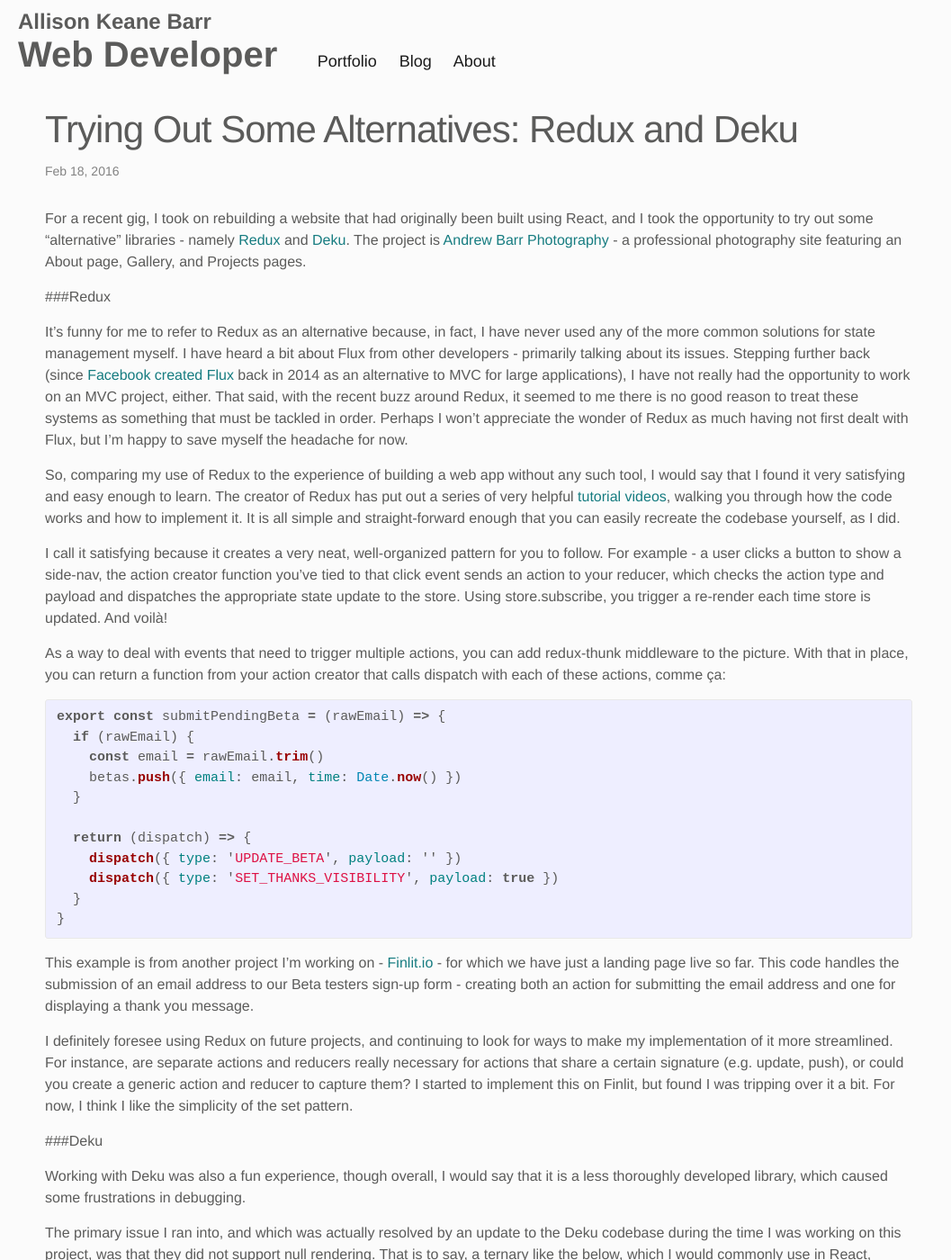
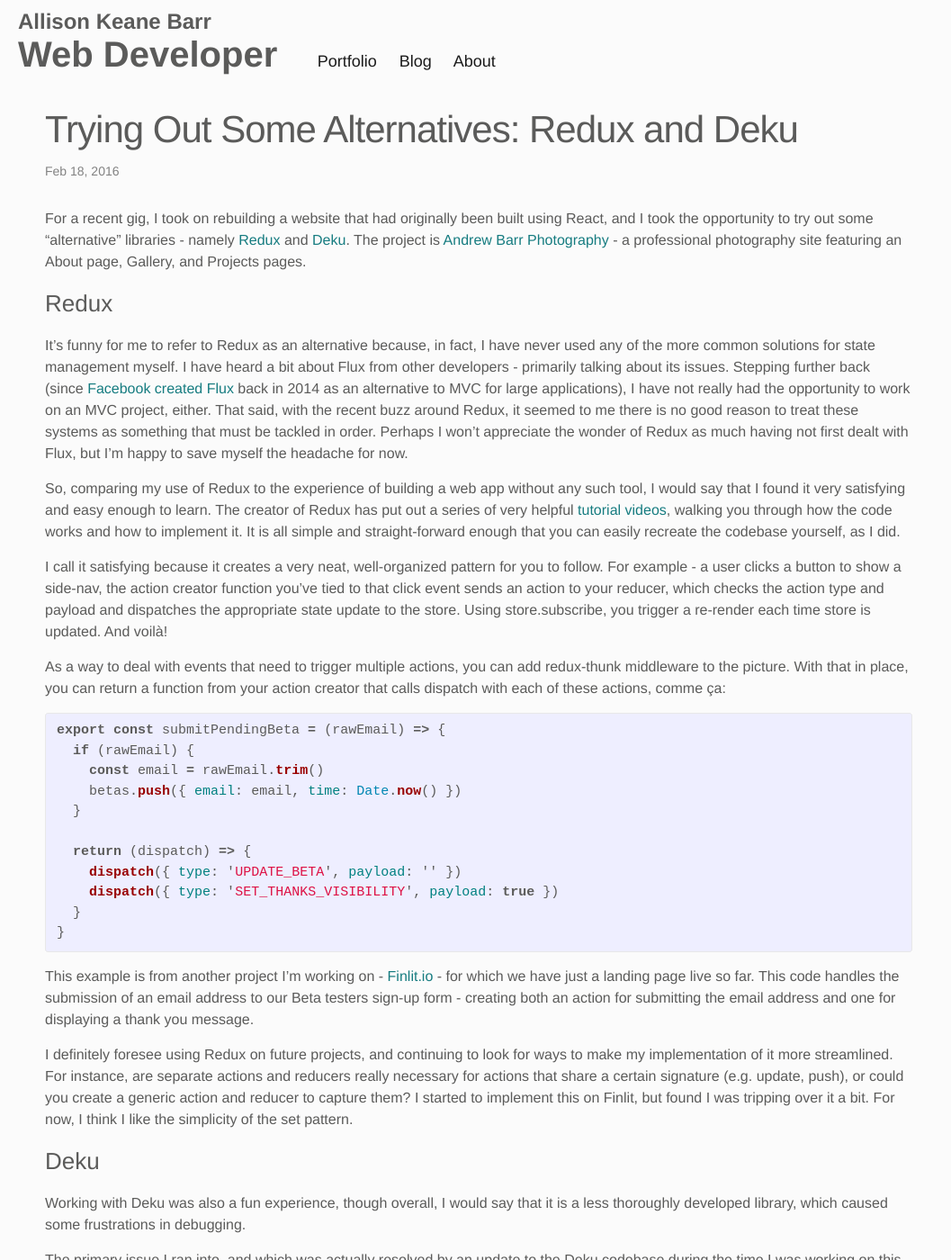
Before and after one commit to allisonkbarr/allisonkbarr.github.io, a Jekyll site: the page built from _posts/2016-02-18-redux-and-deku.markdown, in a window 1280 px wide and 1400 px high. Shown: the whole window at 90% size, without its empty margins (0-1057 px from the left). Built offline with Jekyll 4.4.1, drawn with Linux system fonts in a browser that asks for light colours.

Commit message:
fixing md style

```diff
--- a/_posts/2016-02-18-redux-and-deku.markdown
+++ b/_posts/2016-02-18-redux-and-deku.markdown
@@ -6,7 +6,7 @@
 ---
 For a recent gig, I took on rebuilding a website that had originally been built using React, and I took the opportunity to try out some "alternative" libraries - namely [Redux](http://redux.js.org/) and [Deku](https://github.com/dekujs/deku). The project is [Andrew Barr Photography](http://www.abarrphoto.com) - a professional photography site featuring an About page, Gallery, and Projects pages.
 
-###Redux
+<h3>Redux</h3>
 
 It's funny for me to refer to Redux as an alternative because, in fact, I have never used any of the more common solutions for state management myself. I have heard a bit about Flux from other developers - primarily talking about its issues. Stepping further back (since [Facebook created Flux](http://www.infoq.com/news/2014/05/facebook-mvc-flux) back in 2014 as an alternative to MVC for large applications), I have not really had the opportunity to work on an MVC project, either. That said, with the recent buzz around Redux, it seemed to me there is no good reason to treat these systems as something that must be tackled in order. Perhaps I won't appreciate the wonder of Redux as much having not first dealt with Flux, but I'm happy to save myself the headache for now.
 
@@ -34,7 +34,7 @@
 
 I definitely foresee using Redux on future projects, and continuing to look for ways to make my implementation of it more streamlined. For instance, are separate actions and reducers really necessary for actions that share a certain signature (e.g. update, push), or could you create a generic action and reducer to capture them? I started to implement this on Finlit, but found I was tripping over it a bit. For now, I think I like the simplicity of the set pattern.
 
-###Deku
+<h3>Deku</h3>
 
 Working with Deku was also a fun experience, though overall, I would say that it is a less thoroughly developed library, which caused some frustrations in debugging.
 
```
